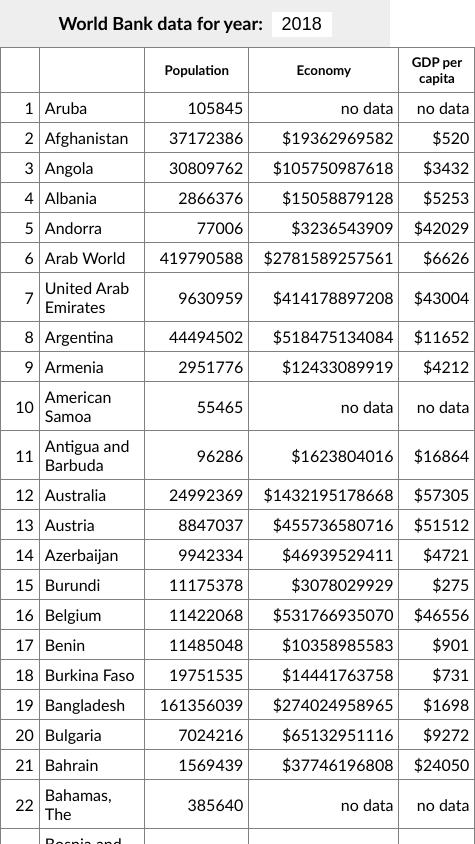
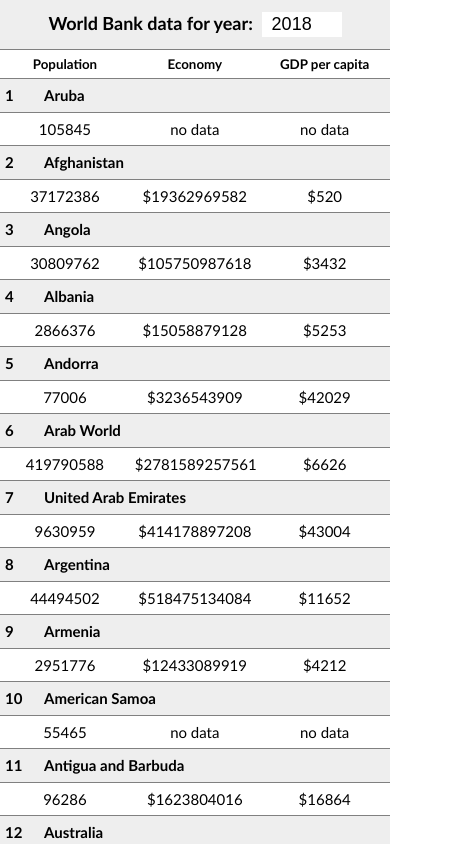
Before and after one commit to ayasenko/wbstats, a React (Create React App) app: page / in a window 390 px wide. Shown: the top 844 px of the page, 475 px wide, since content can reach past the window. Built offline with nearby package versions, Linux system fonts and the light colour scheme.

Commit message:
responsive styles added

```diff
--- a/public/index.html
+++ b/public/index.html
@@ -1 +1,12 @@
-<div id="root"></div>
+<!DOCTYPE html>
+<html lang="en">
+<head>
+  <meta charset="UTF-8">
+  <meta name="viewport" content="width=device-width, initial-scale=1.0">
+  <meta http-equiv="X-UA-Compatible" content="ie=edge">
+  <title>World Bank Stats</title>
+</head>
+<body>
+  <div id="root"></div>
+</body>
+</html>
--- a/src/App.jsx
+++ b/src/App.jsx
@@ -3,7 +3,7 @@
 import store from './redux/store'
 import Table from './components/Table';
 import Form from './components/Form';
-import './style.scss';
+import './scss/style.scss';
 
 class App extends Component {
   render() {
--- /dev/null
+++ b/src/scss/mixins.scss
@@ -0,0 +1,7 @@
+@mixin media($size) {
+  @if $size == phone {
+    @media (max-width: 599px) { @content; }
+  } @else if $size == tablet {
+    @media (max-width: 993px) { @content; }
+  }
+}
--- a/src/style.scss
+++ b/src/scss/style.scss
@@ -1,3 +1,5 @@
+@import './mixins.scss';
+
 body {
   margin:0;
   background-color: white;
@@ -5,18 +7,23 @@
   font-size: 15px;
   line-height: 1.5;
 }
+
 .table{
   width: 100%;
   border-collapse: collapse;
 
   td, th {
     border: 1px solid gray;
+    box-sizing: border-box;
   }
 
   td {
     padding: 5px;
 
-    &:not(:nth-child(2)) {
+    &:nth-child(1),
+    &:nth-child(3),
+    &:nth-child(4),
+    &:nth-child(5) {
       text-align: right;
     }
   }
@@ -35,6 +42,50 @@
     &:hover {
       background-color: gray;
       transition: background-color ease .8s;
+    }
+  }
+
+  @include media(phone) {
+    display: block;
+
+    th, td {
+      border-left: 0;
+      border-right: 0;
+      border-top:0;
+      box-sizing: border-box;
+    }
+    &-head {
+      display: block;
+    }
+    &-body {
+      display: block;
+    }
+    &-row {
+      display: flex;
+      flex-wrap: wrap;
+
+      &--expanded {
+        display: block;
+      }
+    }
+    td:nth-child(1),
+    th:nth-child(1) {
+      flex-basis: 10%;
+      text-align: left;
+      font-weight: bold;
+      background-color: #eee;
+    }
+    td:nth-child(2),
+    th:nth-child(2) {
+      flex-basis: 90%;
+      font-weight: bold;
+      background-color: #eee;
+    }
+    td:not(:nth-child(1)):not(:nth-child(2)),
+    th:not(:nth-child(1)):not(:nth-child(2)) {
+      flex-basis: 33.3%;
+      max-width: 33.3%;
+      text-align: center;;
     }
   }
 }
```
